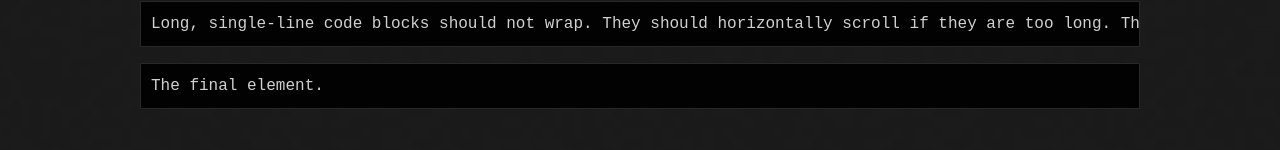
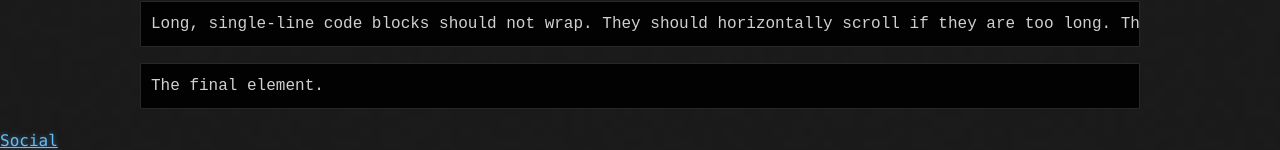
Before and after one commit to e-biswas/e-biswas.github.io, a Jekyll site: the page built from index.md, in a window 1280 px wide and 900 px high, scrolled down 2418 px. Shown: the part 747-897 px from the top of the window. Built offline with Jekyll 4.4.1, drawn with Linux system fonts in a browser that asks for light colours; before the commit the page ends 3294 px from its top, so only the background shows below that.

Commit message:
adding footer

```diff
--- a/_layouts/default.html
+++ b/_layouts/default.html
@@ -37,6 +37,11 @@
       </section>
     </div>
 
+
+    <footer>
+    <a href="https://creativecommons.org/licenses/by-nc/3.0/deed.en_US"> Social </a>
+    </footer>
+
     <!--
 
     <div class="wrapper-footer">
```
